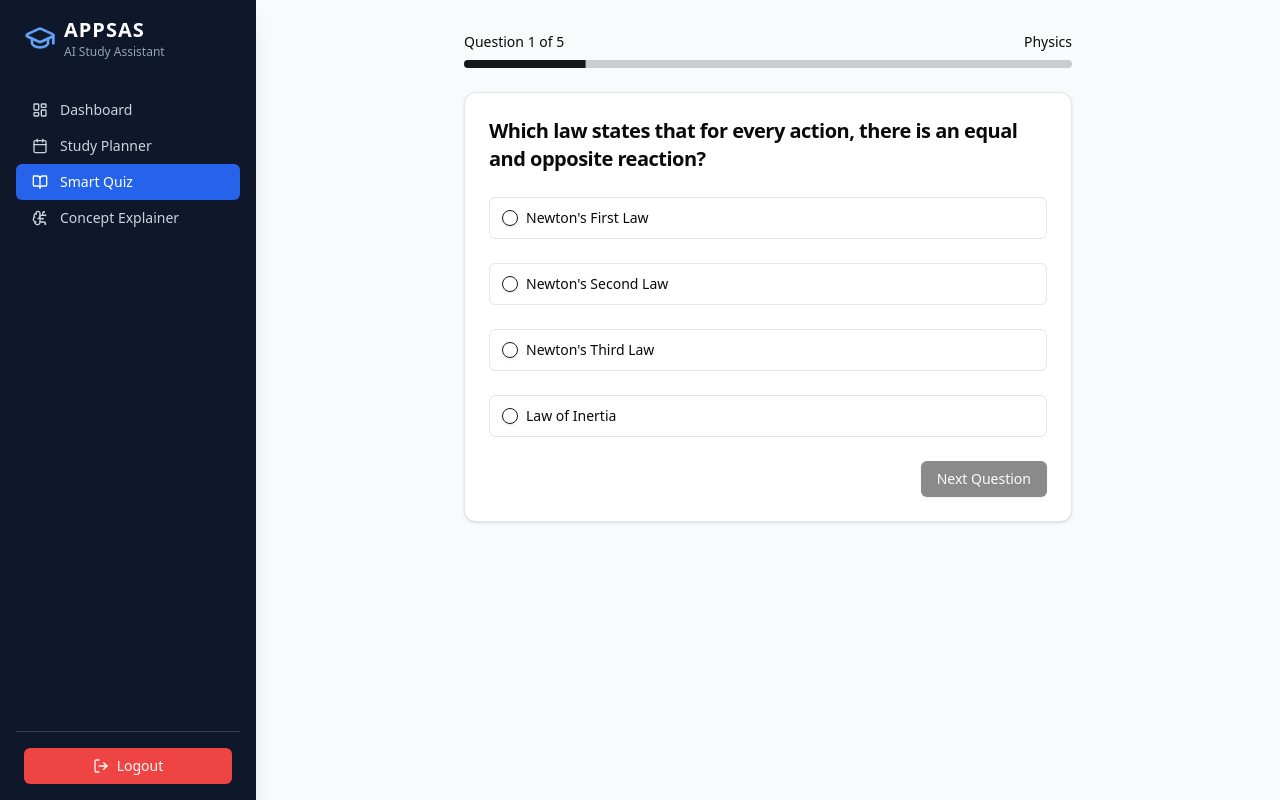
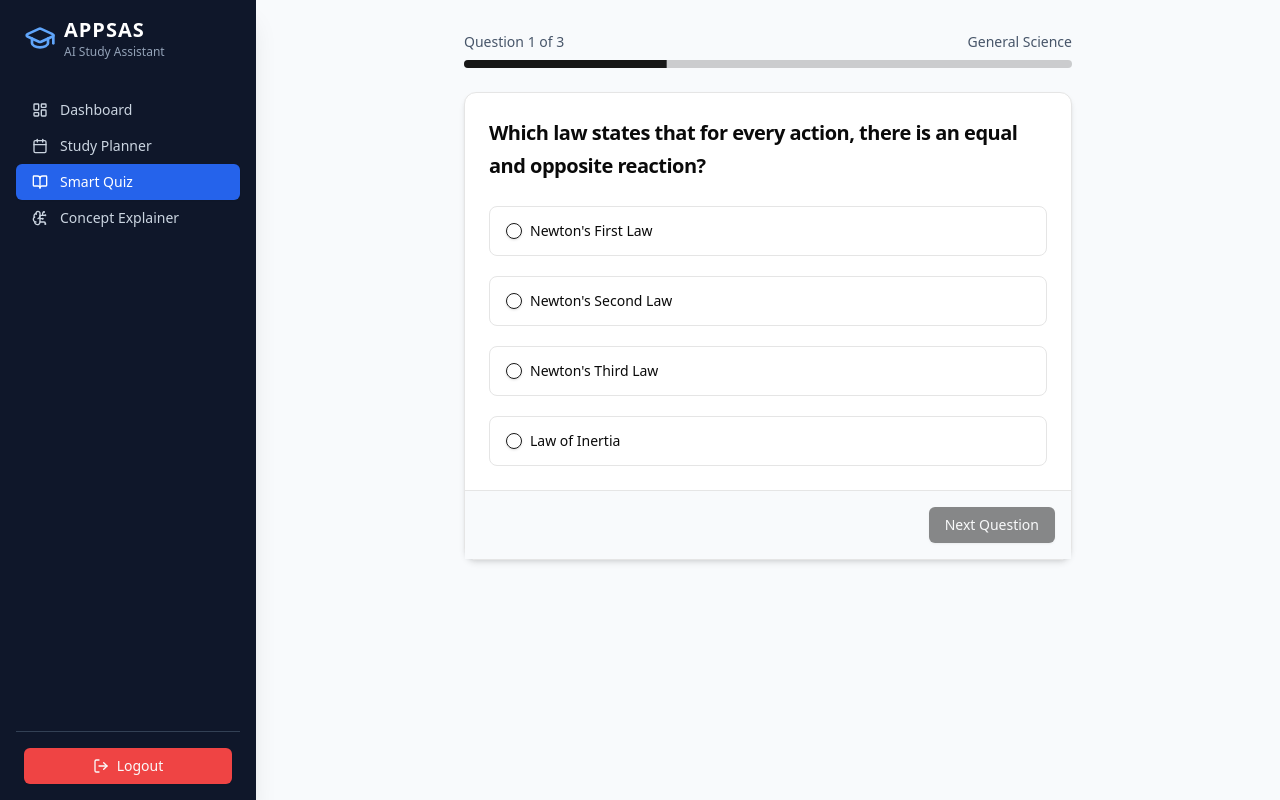
Before and after one commit to Krish-452/APPSAS, a React (Vite) app: page /quiz in a window 1280 px wide. Built offline with nearby package versions, Linux system fonts and the light colour scheme.

Commit message:
Update SmartQuiz.jsx

```diff
--- a/src/pages/SmartQuiz.jsx
+++ b/src/pages/SmartQuiz.jsx
@@ -4,38 +4,67 @@ import { Button } from "@/components/ui/button";
 import { RadioGroup, RadioGroupItem } from "@/components/ui/radio-group";
 import { Label } from "@/components/ui/label";
 import { Progress } from "@/components/ui/progress";
+import { CheckCircle2, XCircle } from "lucide-react";
 
 export default function SmartQuiz() {
-  const [step, setStep] = useState(1);
+  const [currentQ, setCurrentQ] = useState(0);
   const [score, setScore] = useState(0);
   const [selected, setSelected] = useState("");
   const [finished, setFinished] = useState(false);
 
-  const question = {
-    id: 1,
-    text: "Which law states that for every action, there is an equal and opposite reaction?",
-    options: ["Newton's First Law", "Newton's Second Law", "Newton's Third Law", "Law of Inertia"],
-    correct: "Newton's Third Law"
-  };
+  // Expanded Questions Array
+  const questions = [
+    {
+      id: 1,
+      text: "Which law states that for every action, there is an equal and opposite reaction?",
+      options: ["Newton's First Law", "Newton's Second Law", "Newton's Third Law", "Law of Inertia"],
+      correct: "Newton's Third Law"
+    },
+    {
+      id: 2,
+      text: "What is the derivative of x^2?",
+      options: ["x", "2x", "x^2", "2"],
+      correct: "2x"
+    },
+    {
+      id: 3,
+      text: "Which organelle is known as the powerhouse of the cell?",
+      options: ["Nucleus", "Mitochondria", "Ribosome", "Golgi Body"],
+      correct: "Mitochondria"
+    }
+  ];
 
   const handleNext = () => {
-    if (selected === question.correct) setScore(score + 1);
-    setFinished(true);
+    if (selected === questions[currentQ].correct) {
+      setScore(score + 1);
+    }
+
+    if (currentQ + 1 < questions.length) {
+      setCurrentQ(currentQ + 1);
+      setSelected(""); // Reset selection
+    } else {
+      setFinished(true);
+    }
   };
 
   if (finished) {
     return (
-        <div className="p-10 flex justify-center">
-            <Card className="w-[400px] text-center">
+        <div className="p-10 flex justify-center items-center h-full">
+            <Card className="w-[400px] text-center shadow-lg border-t-4 border-blue-500">
                 <CardHeader>
-                    <CardTitle>Quiz Complete!</CardTitle>
+                    <div className="flex justify-center mb-2">
+                        <CheckCircle2 className="h-12 w-12 text-green-500" />
+                    </div>
+                    <CardTitle className="text-2xl">Quiz Complete!</CardTitle>
                 </CardHeader>
                 <CardContent>
-                    <div className="text-4xl font-bold mb-4">{score} / 1</div>
-                    <p className="text-slate-500">Great job! The AI has updated your learning path.</p>
+                    <div className="text-5xl font-bold mb-2 text-slate-800">{score} / {questions.length}</div>
+                    <p className="text-slate-500">
+                        {score === questions.length ? "Perfect Score! 🌟" : "Good effort! Keep practicing."}
+                    </p>
                 </CardContent>
                 <CardFooter className="justify-center">
-                    <Button onClick={() => window.location.reload()}>Take Another Quiz</Button>
+                    <Button onClick={() => window.location.reload()} className="w-full">Take Another Quiz</Button>
                 </CardFooter>
             </Card>
         </div>
@@ -45,29 +74,35 @@ export default function SmartQuiz() {
   return (
     <div className="p-8 max-w-2xl mx-auto">
       <div className="mb-6">
-        <div className="flex justify-between text-sm mb-2">
-            <span>Question {step} of 5</span>
-            <span>Physics</span>
+        <div className="flex justify-between text-sm mb-2 font-medium text-slate-600">
+            <span>Question {currentQ + 1} of {questions.length}</span>
+            <span>General Science</span>
         </div>
-        <Progress value={(step / 5) * 100} />
+        <Progress value={((currentQ + 1) / questions.length) * 100} className="h-2" />
       </div>
 
-      <Card>
+      <Card className="shadow-md">
         <CardHeader>
-            <CardTitle className="text-xl">{question.text}</CardTitle>
+            <CardTitle className="text-xl leading-relaxed">{questions[currentQ].text}</CardTitle>
         </CardHeader>
         <CardContent>
-            <RadioGroup onValueChange={setSelected} className="space-y-4">
-                {question.options.map((opt) => (
-                    <div key={opt} className="flex items-center space-x-2 border p-3 rounded-md hover:bg-slate-50">
+            <RadioGroup onValueChange={setSelected} value={selected} className="space-y-3">
+                {questions[currentQ].options.map((opt) => (
+                    <div
+                        key={opt}
+                        className={`flex items-center space-x-2 border p-4 rounded-lg transition-colors cursor-pointer ${selected === opt ? 'border-blue-500 bg-blue-50' : 'hover:bg-slate-50'}`}
+                        onClick={() => setSelected(opt)}
+                    >
                         <RadioGroupItem value={opt} id={opt} />
-                        <Label htmlFor={opt} className="flex-1 cursor-pointer">{opt}</Label>
+                        <Label htmlFor={opt} className="flex-1 cursor-pointer font-medium">{opt}</Label>
                     </div>
                 ))}
             </RadioGroup>
         </CardContent>
-        <CardFooter className="justify-end">
-            <Button onClick={handleNext} disabled={!selected}>Next Question</Button>
+        <CardFooter className="justify-end border-t bg-slate-50 p-4">
+            <Button onClick={handleNext} disabled={!selected}>
+                {currentQ + 1 === questions.length ? "Finish Quiz" : "Next Question"}
+            </Button>
         </CardFooter>
       </Card>
     </div>
```
